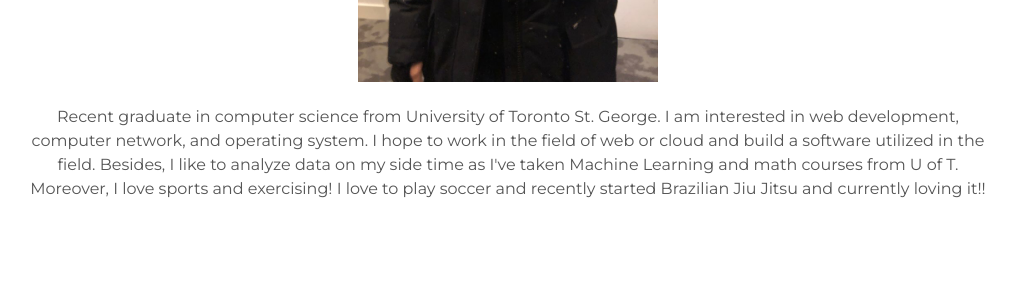
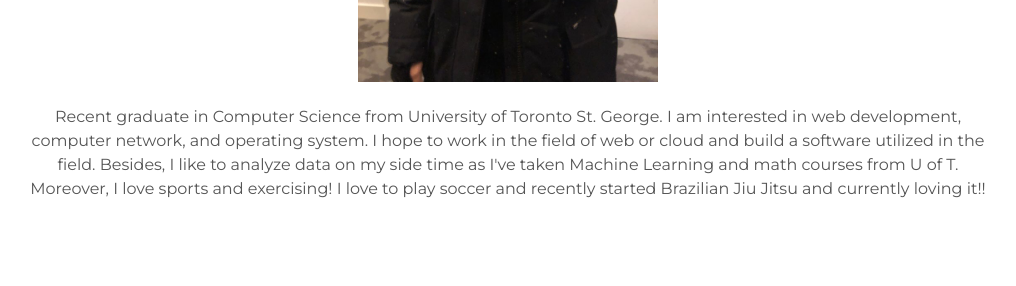
Before and after one commit to JohnPHK/my-website, a Jekyll site: the page built from index.html, in a window 1280 px wide and 900 px high, scrolled down 1222 px. Shown: the part 153-439 px from the top of the window, without its empty margins (132-1148 px from the left). Built offline with Jekyll 4.4.1, drawn with Linux system fonts in a browser that asks for light colours.

Commit message:
minor change

```diff
--- a/_config.yml
+++ b/_config.yml
@@ -6,7 +6,7 @@ description: This is my personal website.
 
 # User settings
 username: John Park
-user_description: Recent graduate in computer science from University of Toronto St. George. I am interested in web development, computer network, and operating system. I hope to work in the field of web or cloud and build a software utilized in the field. Besides, I like to analyze data on my side time as I've taken Machine Learning and math courses from U of T. Moreover, I love sports and exercising! I love to play soccer and recently started Brazilian Jiu Jitsu and currently loving it!!
+user_description: Recent graduate in Computer Science from University of Toronto St. George. I am interested in web development, computer network, and operating system. I hope to work in the field of web or cloud and build a software utilized in the field. Besides, I like to analyze data on my side time as I've taken Machine Learning and math courses from U of T. Moreover, I love sports and exercising! I love to play soccer and recently started Brazilian Jiu Jitsu and currently loving it!!
 user_title: Looking for a job as a Software Developer
 email: park.hokyun@gmail.com
 github_username: JohnPHK
```
Also changed, not shown: 1 other file.
